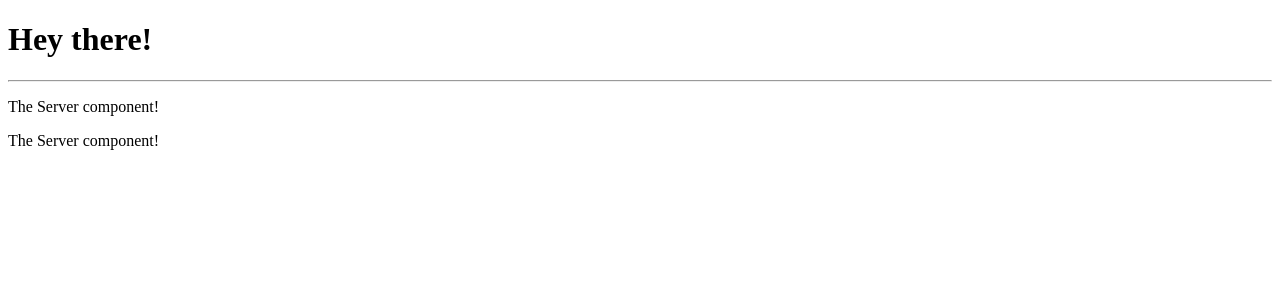
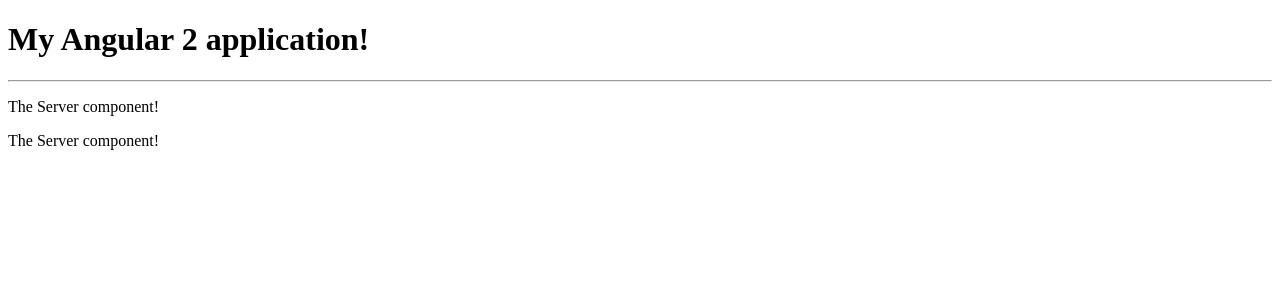
Before and after one commit to garthtee/angular-first-app, an Angular app: page / in a window 1280 px wide. Shown: the top 300 px of the page. Built offline with nearby package versions, Linux system fonts and the light colour scheme.

Commit message:
Updated message!

```diff
--- a/src/app/app.component.ts
+++ b/src/app/app.component.ts
@@ -6,5 +6,5 @@
   styleUrls: ['./app.component.css']
 })
 export class AppComponent {
-  title = 'Hey there!';
+  title = 'My Angular 2 application!';
 }
```
